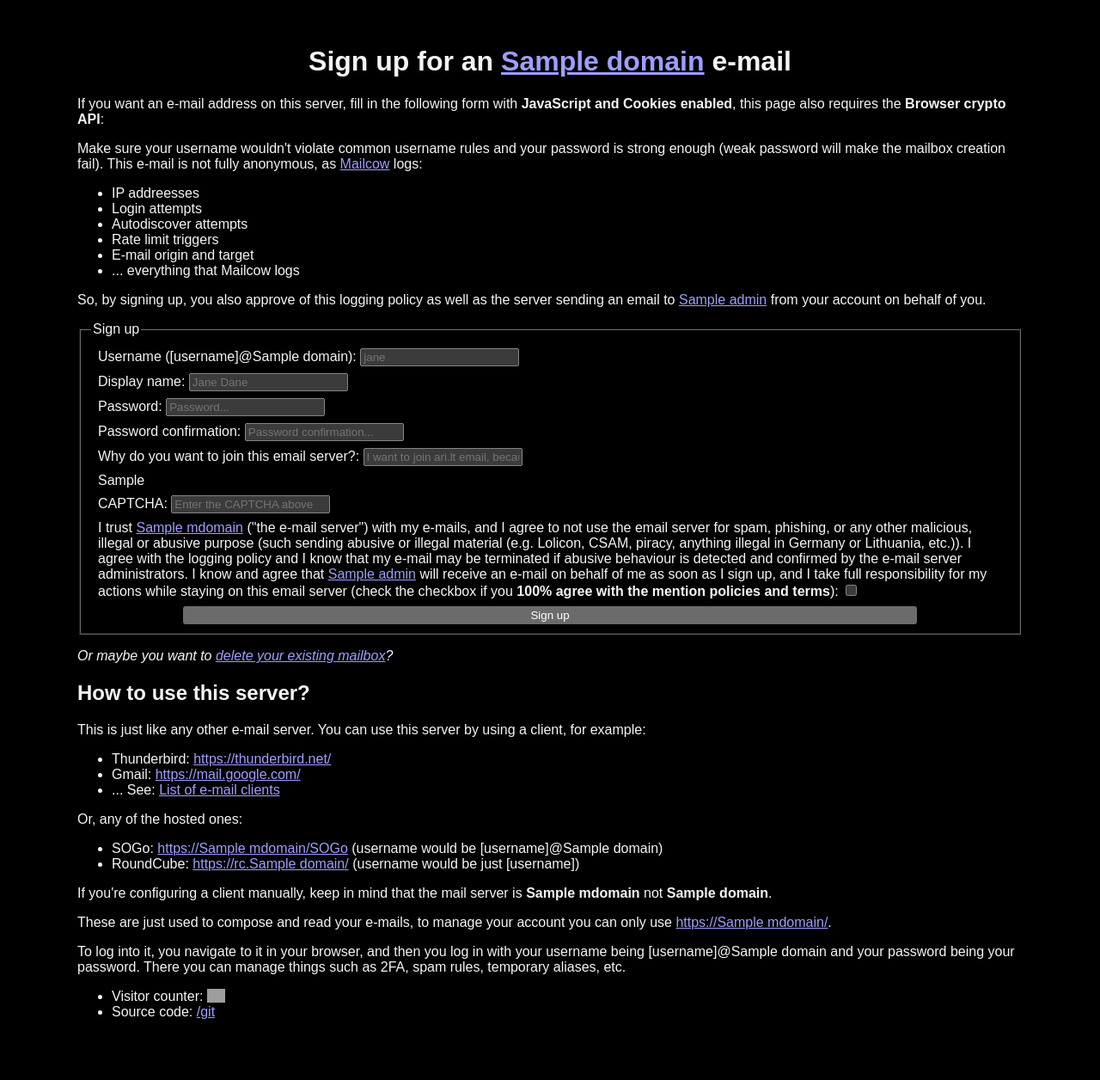
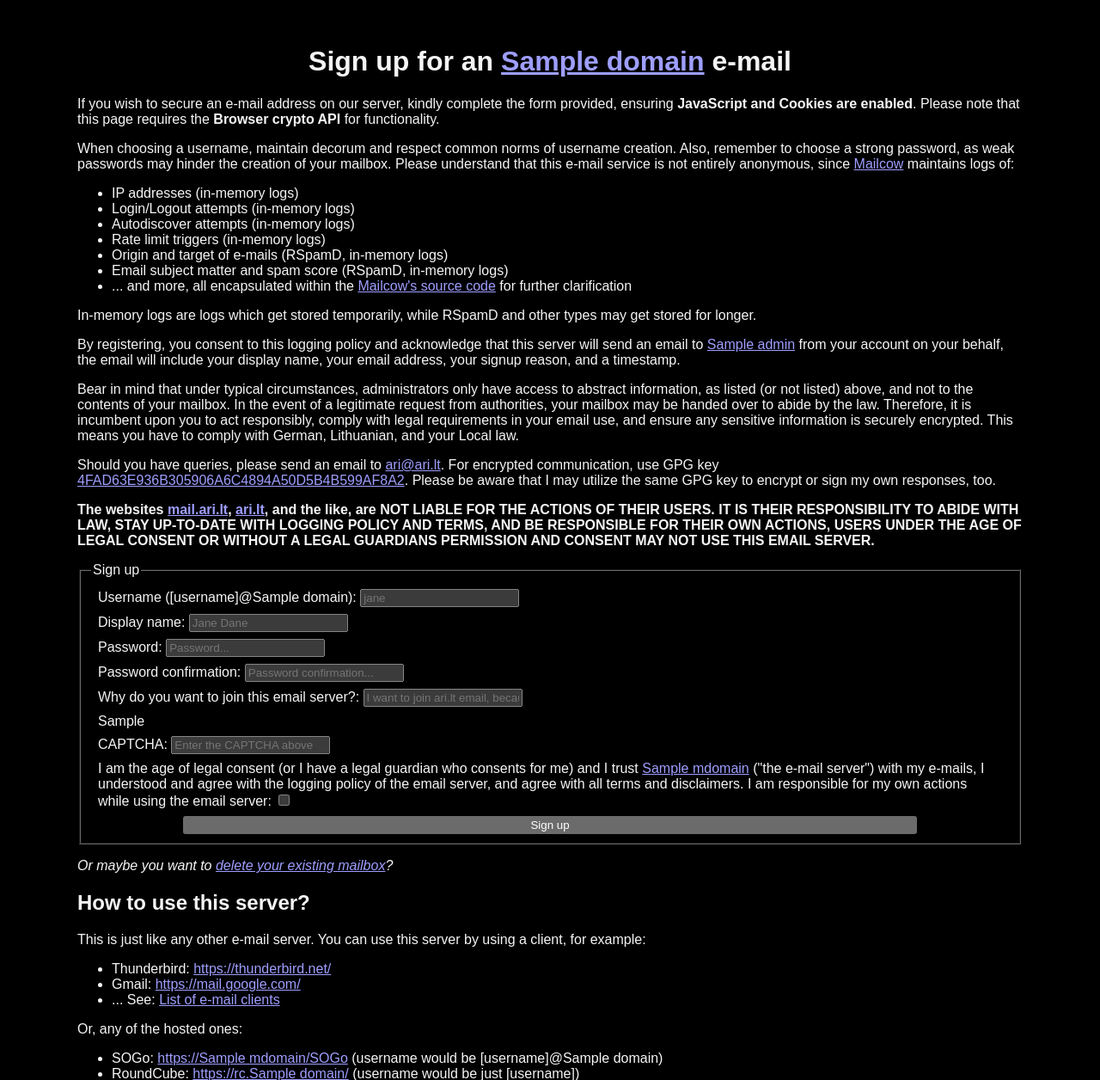
Before and after one commit to ari-lt/mail.ari.lt, a Flask app: template signup/templates/index.j2 in a window 1280 px wide. Shown: the top 1256 px of the page at 86% size. Before the commit the page ends 1185 px from the top, so only its background shows below. Run offline with Flask 3, Linux system fonts and the light colour scheme; the template is opened without the code that fills it: most values are stand-ins (such as "Sample title", 1, 10 or a date in 2020); parts of the project's set-up code (start-up, migrations or seed data) failed here and were passed over; grey boxes are pictures that could not be loaded.

Commit message:
improve the jargon used in index page
Signed-off-by: Ari Archer <ari@ari.lt>

```diff
--- a/signup/templates/index.j2
+++ b/signup/templates/index.j2
@@ -9,25 +9,54 @@
 <h1>Sign up for an <a href="https://{{ domain | escape }}/">{{ domain | escape }}</a> e-mail</h1>
 
 <p>
-    If you want an e-mail address on this server, fill in the following form with <b>JavaScript and Cookies enabled</b>, this page also requires the <b>Browser crypto API</b>:
+    If you wish to secure an e-mail address on our server, kindly complete the form provided, ensuring <b>JavaScript and Cookies are enabled</b>.
+    Please note that this page requires the <b>Browser crypto API</b> for functionality.
 </p>
 
 <p>
-    Make sure your username wouldn't violate common username rules and your password is strong enough (weak password will make the mailbox creation fail).
-    This e-mail is not fully anonymous, as <a href="https://mailcow.email/">Mailcow</a> logs:
+    When choosing a username, maintain decorum and respect common norms of username creation.
+    Also, remember to choose a strong password, as weak passwords may hinder the creation of your mailbox.
+    Please understand that this e-mail service is not entirely anonymous, since <a href="https://mailcow.email/">Mailcow</a> maintains logs of:
 </p>
 
 <ul>
-    <li>IP addreesses</li>
-    <li>Login attempts</li>
-    <li>Autodiscover attempts</li>
-    <li>Rate limit triggers</li>
-    <li>E-mail origin and target</li>
-    <li>... everything that Mailcow logs</li>
+    <li>IP addresses (in-memory logs)</li>
+    <li>Login/Logout attempts (in-memory logs)</li>
+    <li>Autodiscover attempts (in-memory logs)</li>
+    <li>Rate limit triggers (in-memory logs)</li>
+    <li>Origin and target of e-mails (RSpamD, in-memory logs)</li>
+    <li>Email subject matter and spam score (RSpamD, in-memory logs)</li>
+    <li>... and more, all encapsulated within the <a href="https://github.com/mailcow/mailcow-dockerized">Mailcow's source code</a> for further clarification</li>
 </ul>
 
 <p>
-    So, by signing up, you also approve of this logging policy as well as the server sending an email to <a href="mailto:{{ admin }}">{{ admin }}</a> from your account on behalf of you.
+    In-memory logs are logs which get stored temporarily, while RSpamD and other types may get stored for longer.
+</p>
+
+<p>
+    By registering, you consent to this logging policy and acknowledge that this server will send an email to
+    <a href="mailto:{{ admin }}">{{ admin }}</a> from your account on your behalf, the email will include your display name,
+    your email address, your signup reason, and a timestamp.
+</p>
+
+<p>
+    Bear in mind that under typical circumstances, administrators only have access to abstract information,
+    as listed (or not listed) above, and not to the contents of your mailbox. In the event of a legitimate request from authorities,
+    your mailbox may be handed over to abide by the law. Therefore, it is incumbent upon you to act responsibly, comply with legal
+    requirements in your email use, and ensure any sensitive information is securely encrypted. This means you have to comply with
+    German, Lithuanian, and your Local law.
+</p>
+
+<p>
+    Should you have queries, please send an email to <a href="mailto:ari@ari.lt">ari@ari.lt</a>.
+    For encrypted communication, use GPG key <a href="https://keys.openpgp.org/vks/v1/by-fingerprint/4FAD63E936B305906A6C4894A50D5B4B599AF8A2">4FAD63E936B305906A6C4894A50D5B4B599AF8A2</a>.
+    Please be aware that I may utilize the same GPG key to encrypt or sign my own responses, too.
+</p>
+
+<p>
+    <b>The websites <a href="https://mail.ari.lt/">mail.ari.lt</a>, <a href="https://ari.lt/">ari.lt</a>, and the like, are NOT LIABLE FOR THE ACTIONS OF THEIR USERS.
+    IT IS THEIR RESPONSIBILITY TO ABIDE WITH LAW, STAY UP-TO-DATE WITH LOGGING POLICY AND TERMS, AND BE RESPONSIBLE FOR THEIR OWN ACTIONS, USERS UNDER THE AGE OF LEGAL CONSENT
+    OR WITHOUT A LEGAL GUARDIANS PERMISSION AND CONSENT MAY NOT USE THIS EMAIL SERVER.</b>
 </p>
 
 <form id="form">
@@ -66,7 +95,7 @@
         </div>
 
         <div class="form-group">
-            <label for="terms">I trust <a href="https://{{ mdomain | escape }}/">{{ mdomain | escape }}</a> ("the e-mail server") with my e-mails, and I agree to not use the email server for spam, phishing, or any other malicious, illegal or abusive purpose (such sending abusive or illegal material (e.g. Lolicon, CSAM, piracy, anything illegal in Germany or Lithuania, etc.)). I agree with the logging policy and I know that my e-mail may be terminated if abusive behaviour is detected and confirmed by the e-mail server administrators. I know and agree that <a href="mailto:{{ admin }}">{{ admin }}</a> will receive an e-mail on behalf of me as soon as I sign up, and I take full responsibility for my actions while staying on this email server (check the checkbox if you <b>100% agree with the mention policies and terms</b>):</label>
+            <label for="terms">I am the age of legal consent (or I have a legal guardian who consents for me) and I trust <a href="https://{{ mdomain | escape }}/">{{ mdomain | escape }}</a> ("the e-mail server") with my e-mails, I understood and agree with the logging policy of the email server, and agree with all terms and disclaimers. I am responsible for my own actions while using the email server:</label>
             <input required value="off" onclick="this.value=(this.value==='on'?'off':'on');this.checked=(this.value==='on')" type="checkbox" id="terms" name="terms" />
         </div>
 
```
